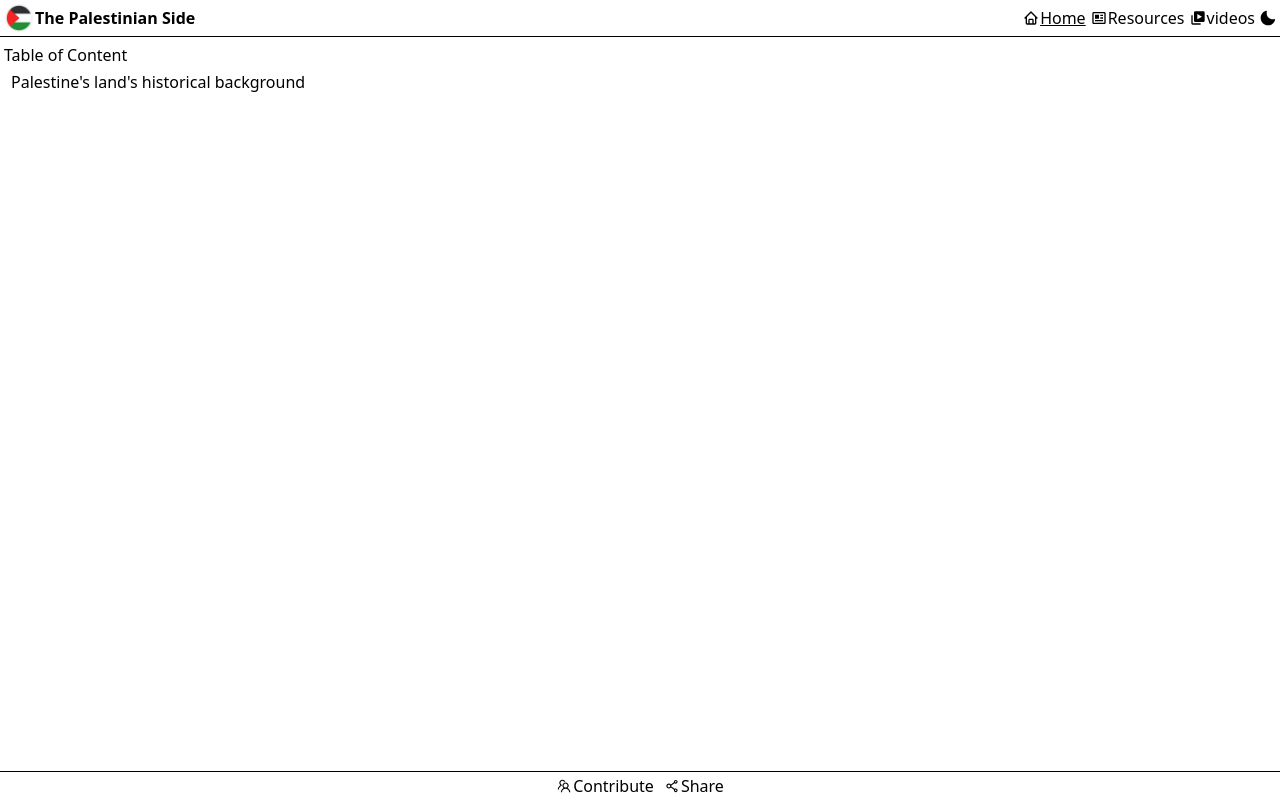
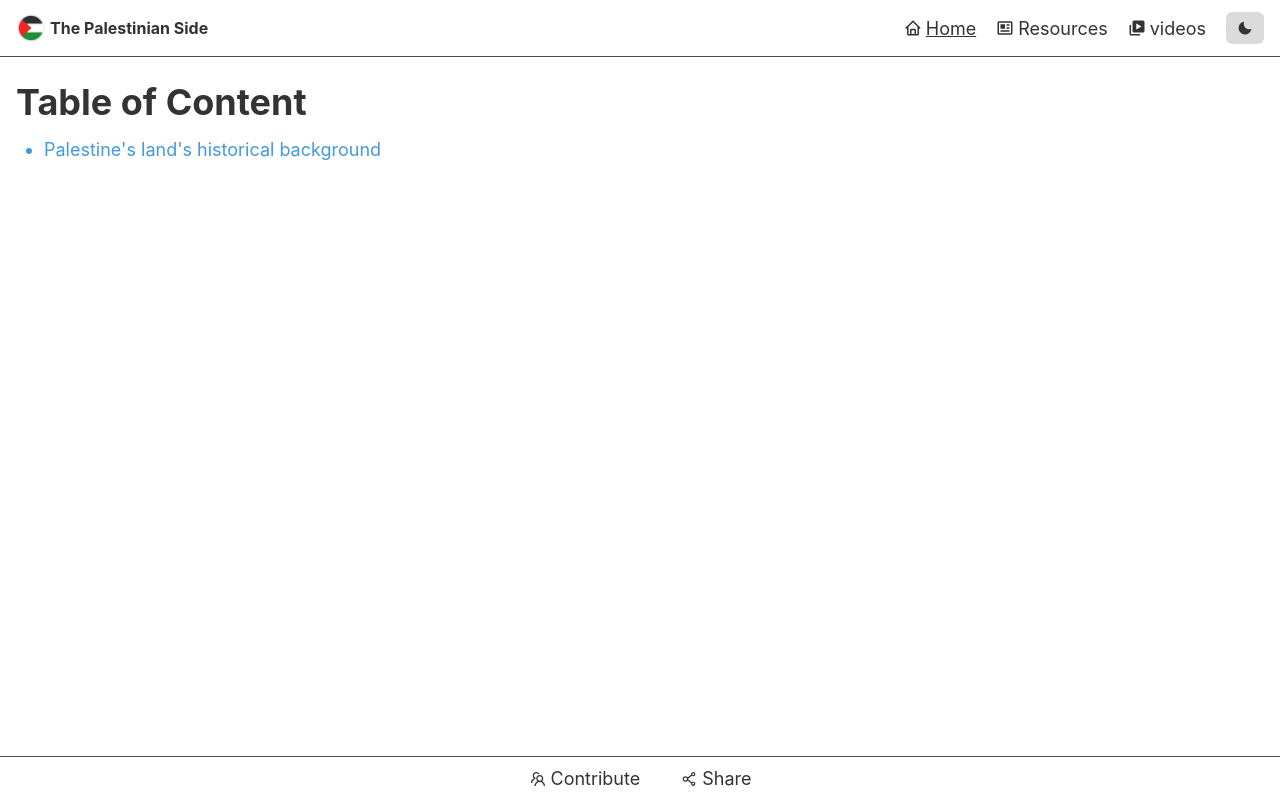
Before and after one commit to Zain-ul-din/The-Palestine-Side, a Next.js app: page / in a window 1280 px wide. Built offline with nearby package versions, Linux system fonts and the light colour scheme.

Commit message:
added: chakra ui theme

```diff
--- a/src/styles/theme.ts
+++ b/src/styles/theme.ts
@@ -1,3 +1,48 @@
-///
-/// TODO: Add Chakra UI Theme
-///
+import { extendTheme } from "@chakra-ui/react";
+
+const colors = {
+    gray: {
+        '50': '#F2F2F2',
+        '100': '#DBDBDB',
+        '200': '#C4C4C4',
+        '300': '#ADADAD',
+        '400': '#969696',
+        '500': '#808080',
+        '600': '#666666',
+        '700': '#4D4D4D',
+        '800': '#333333',
+        '900': '#1A1A1A'
+    },
+    red: {
+        '50': '#F2F2F2',
+        '100': '#DBDBDB',
+        '200': '#C4C4C4',
+        '300': '#ADADAD',
+        '400': '#969696',
+        '500': '#808080',
+        '600': '#666666',
+        '700': '#4D4D4D',
+        '800': '#333333',
+        '900': '#1A1A1A'
+    },
+    brand: {
+        900: "#1a365d",
+        800: "#153e75",
+        700: "#2a69ac",
+    },
+    primary: {
+        50: "#f0f5ff",
+        100: "#dfebf7",
+        200: "#add5f3",
+        300: "#7abef3",
+        400: "#599ff2",
+        500: "#4285f4",
+        600: "#3469e1",
+        700: "#2a4bb3",
+        800: "#1c3667",
+        900: "#0e1b33",
+    }
+};
+
+const theme = extendTheme({ colors })
+export default theme;
```
